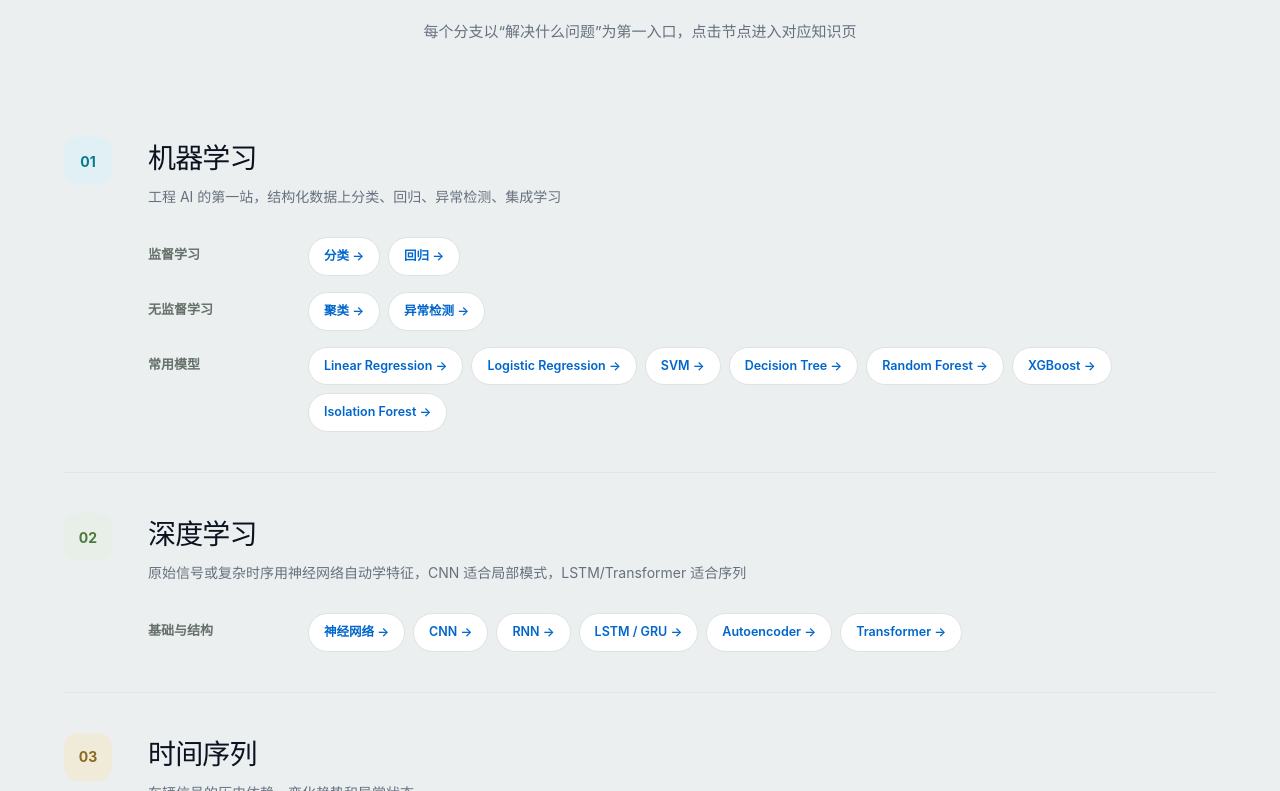
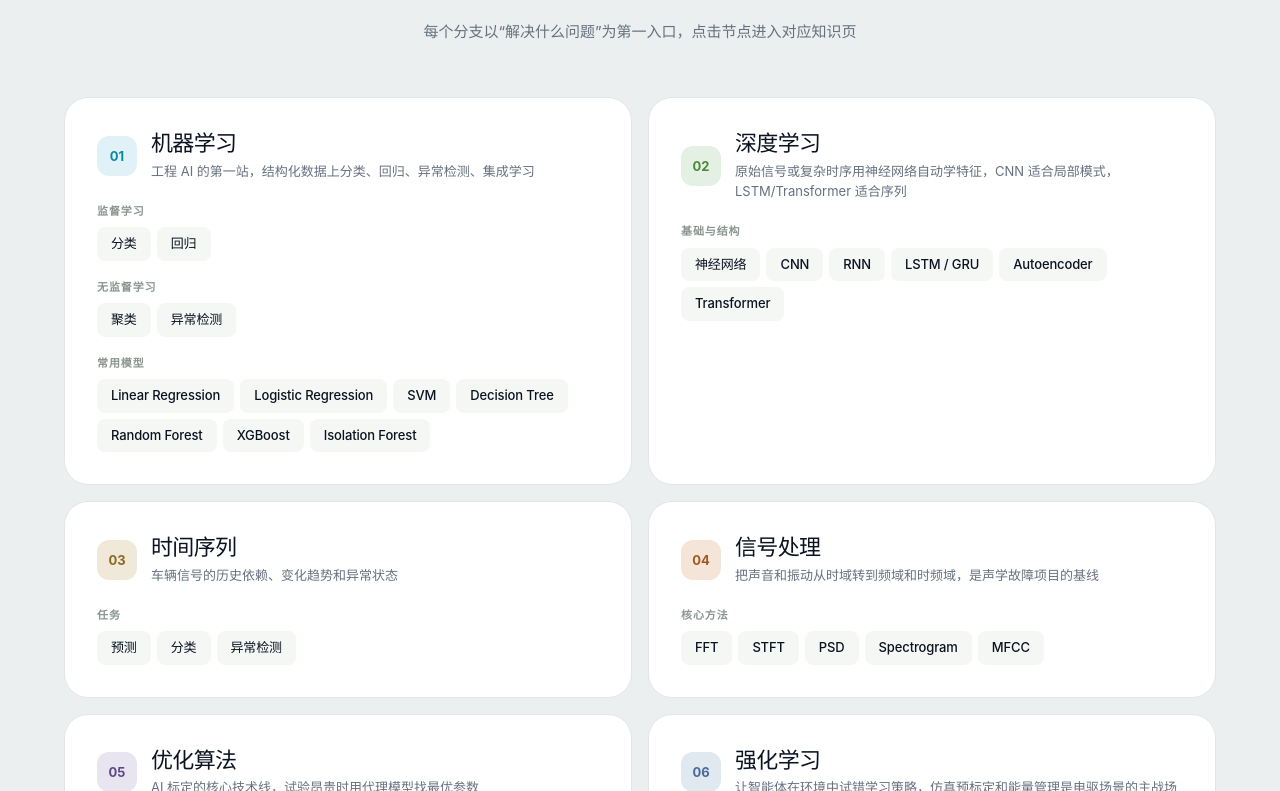
Before and after one commit to Xinyangii/edrive-ai-knowledge-platform, a Next.js app: page /models in a window 1280 px wide. Shown: the part 749-1540 px from the top of the page. Built offline with nearby package versions, Linux system fonts and the light colour scheme.

Commit message:
Redesign model tree with Apple-style card layout

```diff
--- a/app/globals.css
+++ b/app/globals.css
@@ -339,26 +339,26 @@ a.topic-item span { color: var(--link); }
 .feature-block i { font-style: normal; font-size: 10px; background: #eef2f0; border-radius: 999px; padding: 5px 9px; color: #51605a; }
 .featured-model-card > strong { margin-top: auto; color: var(--link); font-size: 12.5px; font-weight: 600; }
 
-.model-tree { display: grid; gap: 0; }
-.model-branch { padding: 40px 0; border-bottom: 1px solid var(--line); scroll-margin-top: 90px; }
-.model-branch:last-child { border-bottom: none; }
-.model-branch-head { display: grid; grid-template-columns: 64px 1fr; gap: 20px; align-items: start; }
-.model-branch-head > span { display: grid; place-items: center; width: 48px; height: 48px; border-radius: 14px; background: #eef2f0; font: 700 14px var(--font-num); color: #5a6b62; }
-.model-branch:nth-child(1) .model-branch-head > span { background: #e0f0f5; color: #0a7a8c; }
-.model-branch:nth-child(2) .model-branch-head > span { background: #e8efe8; color: #4a7a3a; }
-.model-branch:nth-child(3) .model-branch-head > span { background: #f0ead8; color: #8a6a20; }
-.model-branch:nth-child(4) .model-branch-head > span { background: #f5e8e0; color: #a05a20; }
-.model-branch:nth-child(5) .model-branch-head > span { background: #e8e8f0; color: #4a4a8a; }
-.model-branch:nth-child(6) .model-branch-head > span { background: #e8f0e8; color: #5a4a8a; }
-.model-branch:nth-child(7) .model-branch-head > span { background: #f0e8f0; color: #7a3a7a; }
-.model-branch-head h2 { margin: 0 0 6px; font-size: 28px; letter-spacing: -.03em; }
-.model-branch-head p { color: var(--muted); max-width: 680px; line-height: 1.7; font-size: 14px; margin: 0; }
-.model-groups { margin: 28px 0 0 84px; display: grid; gap: 16px; }
-.model-group { display: grid; grid-template-columns: 140px 1fr; align-items: start; gap: 20px; }
-.model-group h3 { margin: 8px 0 0; font-size: 13px; font-weight: 600; color: #647069; }
-.tag-cloud { display: flex; flex-wrap: wrap; gap: 8px; }
-.tag-cloud a { display: inline-flex; padding: 9px 15px; border-radius: 999px; background: var(--white); border: 1px solid #dde3df; color: var(--link); font-size: 12.5px; font-weight: 600; transition: border-color .16s, box-shadow .16s, transform .16s; }
-.tag-cloud a:hover { border-color: var(--link); box-shadow: var(--shadow); transform: translateY(-1px); }
+.model-tree { display: grid; grid-template-columns: repeat(2, 1fr); gap: 16px; }
+.model-branch { background: var(--white); border: 1px solid var(--line); border-radius: var(--radius-lg); padding: 32px; scroll-margin-top: 90px; transition: box-shadow .25s, transform .25s; }
+.model-branch:hover { box-shadow: var(--shadow-lg); transform: translateY(-2px); }
+.model-branch-head { display: flex; align-items: center; gap: 14px; margin-bottom: 22px; }
+.model-branch-head > span { display: grid; place-items: center; width: 40px; height: 40px; border-radius: 12px; font: 700 13px var(--font-num); flex-shrink: 0; }
+.model-branch:nth-child(1) .model-branch-head > span { background: #e0f2f8; color: #0a8aa0; }
+.model-branch:nth-child(2) .model-branch-head > span { background: #e4f0e4; color: #4a8a3a; }
+.model-branch:nth-child(3) .model-branch-head > span { background: #f0e8d8; color: #8a6a20; }
+.model-branch:nth-child(4) .model-branch-head > span { background: #f5e4d8; color: #a05a20; }
+.model-branch:nth-child(5) .model-branch-head > span { background: #e8e4f0; color: #5a4a8a; }
+.model-branch:nth-child(6) .model-branch-head > span { background: #e0e8f0; color: #4a6a9a; }
+.model-branch:nth-child(7) .model-branch-head > span { background: #f0e4f0; color: #7a3a7a; }
+.model-branch-head h2 { margin: 0; font-size: 22px; letter-spacing: -.03em; line-height: 1.2; }
+.model-branch-head p { color: var(--muted); margin: 4px 0 0; font-size: 13px; line-height: 1.55; }
+.model-groups { display: grid; gap: 18px; }
+.model-group { }
+.model-group h3 { margin: 0 0 8px; font-size: 11px; font-weight: 700; letter-spacing: .08em; text-transform: uppercase; color: #8a958f; }
+.tag-cloud { display: flex; flex-wrap: wrap; gap: 6px; }
+.tag-cloud a { display: inline-flex; align-items: center; padding: 7px 14px; border-radius: 8px; background: #f5f7f5; color: var(--ink); font-size: 13px; font-weight: 500; letter-spacing: -.01em; transition: background .18s, color .18s; }
+.tag-cloud a:hover { background: var(--navy); color: #fff; }
 
 /* ===== Applications ===== */
 .application-grid { display: grid; grid-template-columns: repeat(3, 1fr); gap: 12px; }
@@ -624,9 +624,7 @@ footer > a:last-child:hover { text-decoration: underline; }
   .topic-item { min-height: 128px; }
   .data-type-grid, .foundation-grid, .concept-grid { grid-template-columns: 1fr; }
   .featured-model-grid, .application-grid { grid-template-columns: 1fr; }
-  .model-branch-head { grid-template-columns: 45px 1fr; }
-  .model-groups { margin-left: 0; }
-  .model-group { grid-template-columns: 1fr; gap: 8px; }
+  .model-tree { grid-template-columns: 1fr; }
   .agent-link-grid { grid-template-columns: 1fr; }
   .path-page-head { grid-template-columns: 50px 1fr; padding: 26px; }
   .path-page-index { font-size: 28px; }
--- a/components/model-tree.tsx
+++ b/components/model-tree.tsx
@@ -5,8 +5,14 @@ export function ModelTree() {
   return (
     <div className="model-tree">
       {modelTree.map((branch, index) => (
-        <section className="model-branch" id={branch.id} key={branch.id}>
-          <div className="model-branch-head"><span>{String(index + 1).padStart(2, "0")}</span><div><h2>{branch.title}</h2><p>{branch.description}</p></div></div>
+        <div className="model-branch" key={branch.id}>
+          <div className="model-branch-head">
+            <span>{String(index + 1).padStart(2, "0")}</span>
+            <div>
+              <h2>{branch.title}</h2>
+              <p>{branch.description}</p>
+            </div>
+          </div>
           <div className="model-groups">
             {branch.groups.map((group) => (
               <div className="model-group" key={group.title}>
@@ -14,13 +20,13 @@ export function ModelTree() {
                 <div className="tag-cloud">
                   {group.items.map((item) => {
                     const node = typeof item === "string" ? { label: item, href: "/models/machine-learning" } : item;
-                    return <Link href={node.href} key={node.label}>{node.label} →</Link>;
+                    return <Link href={node.href} key={node.label}>{node.label}</Link>;
                   })}
                 </div>
               </div>
             ))}
           </div>
-        </section>
+        </div>
       ))}
     </div>
   );
```
